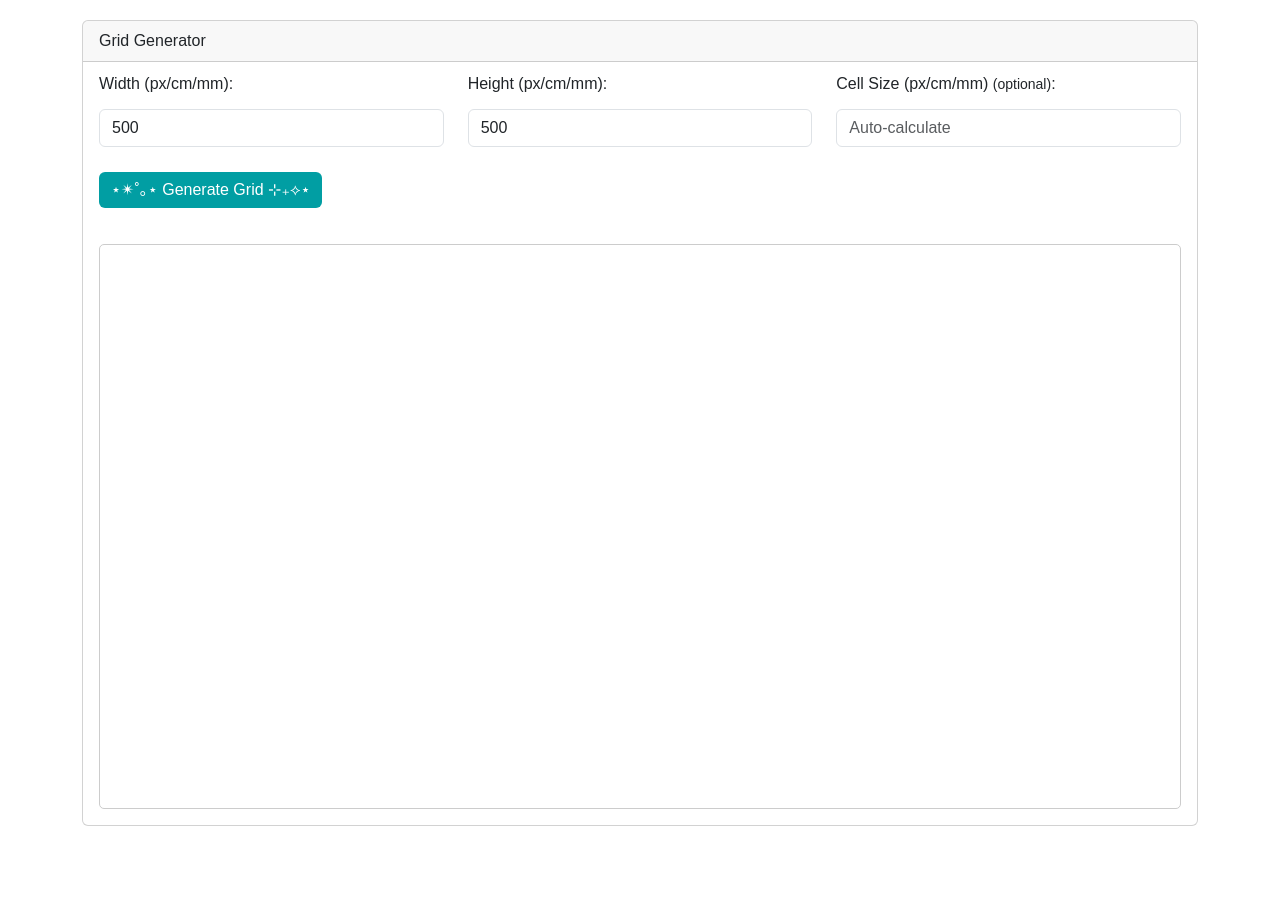
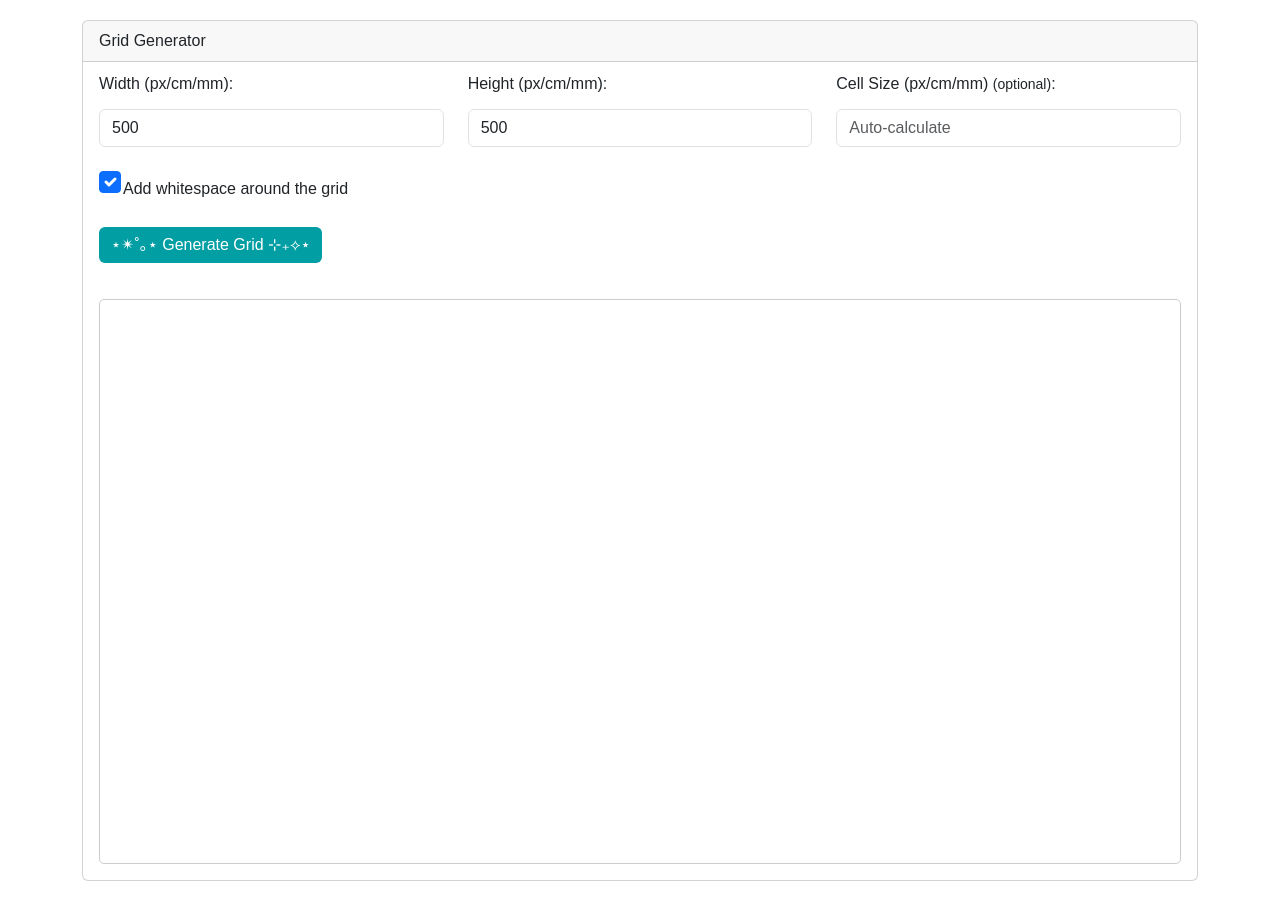
Before and after one commit to Klingebeil/grid-generator, a plain HTML site: page index.html in a window 1280 px wide. Before the commit the page ends 846 px from the top, so only its background shows below. Drawn offline with nearby package versions, Linux system fonts and the light colour scheme.

Commit message:
Added margin check-box

```diff
--- a/index.html
+++ b/index.html
@@ -57,6 +57,12 @@
                         <input class="form-control" type="number" id="cellSize" name="cellSize" min="1" placeholder="Auto-calculate">
                     </div>
                 </div>
+                <div class="form-check mb-3">
+                    <input class="form-check-input" type="checkbox" id="useMargin" name="useMargin" checked>
+                    <label class="form-check-label" for="useMargin">
+                        Add whitespace around the grid
+                    </label>
+                </div>
                 <button type="submit" class="btn btn-primary">⋆✴︎˚｡⋆ Generate Grid ⊹₊⟡⋆</button>
             </form>
             <div id="output" class="m-3 p-2"></div>
```
Lines whose indentation alone changed are shown as unchanged.
